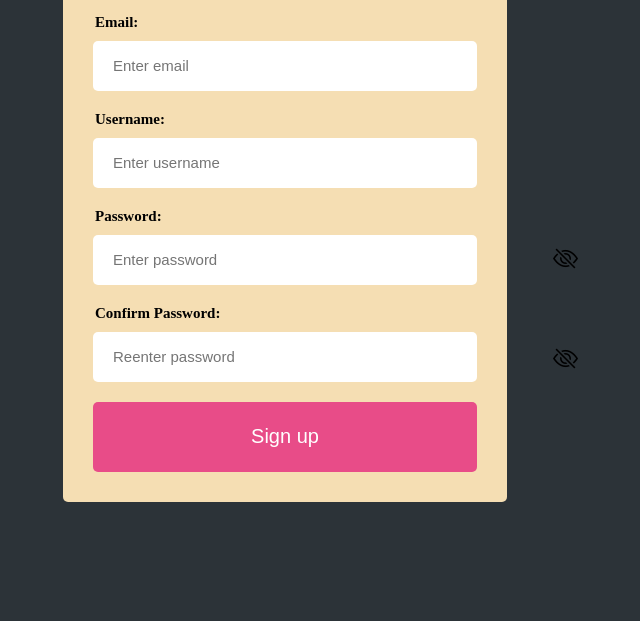
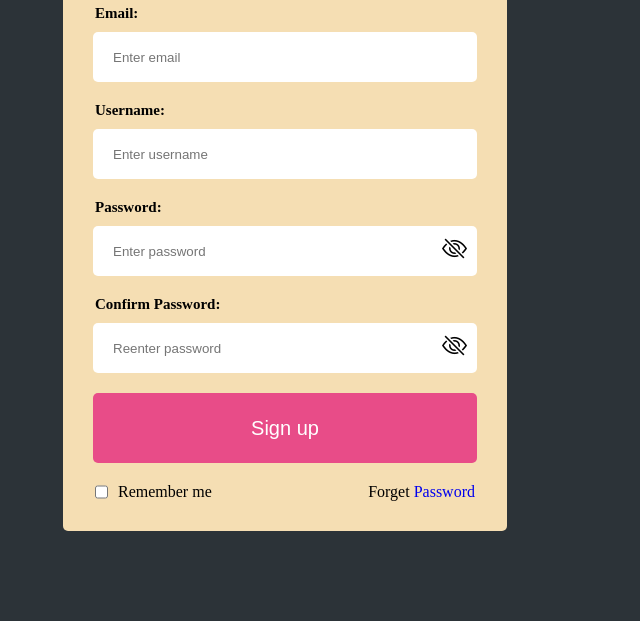
Before and after one commit to Mckarc/formValidation, a plain HTML site: page index.html in a window 1280 px wide. Shown: the part 179-800 px from the top of the page, without its empty margins (355-995 px from the left). Drawn offline with nearby package versions, Linux system fonts and the light colour scheme.

Commit message:
Update the index.html and style.css

```diff
--- a/index.html
+++ b/index.html
@@ -13,19 +13,39 @@
     <section>
         <div class="inner-container">
             <h1>Create Account</h1>
-            <form action="">
+            <form class="form" id="signUp" action="">
                 <label for="emai">Email:</label>
-                <input type="email" name="email" id="email" placeholder="Enter email">
+                <input type="email" name="email" id="email" placeholder="Enter email" autocomplete="off">
+                <small></small>
+
                 <label for="username">Username:</label>
-                <input type="text" name="username" id="username" placeholder="Enter username">
+                <input type="text" name="username" id="username" placeholder="Enter username" autocomplete="off">
+                <small></small>
+
                 <label for="password">Password:</label>
-                <input type="password" name="password" id="password" placeholder="Enter password">
-                <i class="one bi bi-eye-slash" id="togglePassword"></i>
+                <div class="form-inner-container">
+                    <input type="password" name="password" id="password" placeholder="Enter password" autocomplete="off">
+                    <i class="bi bi-eye-slash" id="togglePassword"></i>
+                </div>
+                <small></small>
+
                 <label for="password">Confirm Password:</label>
-                <input type="password" name="confirmpassword" id="confirmPassword" placeholder="Reenter password">
-                <i class="two bi bi-eye-slash" id="toggleConfirmPassword"></i>
+                <div class="form-inner-container">
+                    <input type="password" name="confirmpassword" id="confirmPassword" placeholder="Reenter password" autocomplete="off">
+                    <i class="bi bi-eye-slash" id="toggleConfirmPassword"></i>
+                </div>
+                <small></small>
+
                 <button type="sumbit" id="sumbit" class="btn-signup" href="#">Sign up</button>
             </form>
+
+            <div class="forget-password-container">
+                <div class="remember-container">
+                    <input type="checkbox" name="remember" value="save">
+                    <p>Remember me</p>
+                </div>
+                <p>Forget <a class="reset" href="#">Password</a></p>
+            </div>
         </div>
     </section>
 
--- a/style.css
+++ b/style.css
@@ -1,9 +1,12 @@
-*{
+:root {
+    --error-color: #dc3545;
+    --success-color: #28a745;
+    --warning-color: #ffc107;
+}*{
     margin: 0;
     padding: 0;
     box-sizing: border-box;
     outline: none;
-    font-size: 15px;
 }
 section{
     background-color: #2c3338;
@@ -15,10 +18,10 @@ section{
 .inner-container{
     background-color: wheat;
     border-radius: 5px;
-    padding: 20px;
+    padding: 30px 20px;
 }
 h1{
-    font-size: 20px;
+    font-size: 30px;
     text-align: center;
     margin: 10px;
 }
@@ -30,10 +33,9 @@ form{
 label{
     font-size: 15px;
     font-weight: 900;
-    padding-left: 12px;
-    padding-top: 10px;
+    padding: 10px 0px 0px 12px;
 }
-input{
+input[type="email"], input[type="text"], input[type="password"]{
     border-radius: 5px;
     height: 50px;
     width: 30vw;
@@ -44,21 +46,20 @@ input{
 input:focus{
     border: 3px solid #555;
 }
+.form-inner-container{
+    display: flex;
+    flex-direction: row;
+    justify-content: end;
+    position: relative;
+}
+form .bi{
+    font-size: 25px;
+    cursor: pointer;
+    position: absolute;
+    margin-top: 20px;
+    padding-right: 20px;
+}
 
-form .one{
-    font-size: 25px;
-    position: absolute;
-    margin-left: 470px;
-    margin-top: 242px;
-    cursor: pointer;
-}
-form .two{
-    font-size: 25px;
-    position: absolute;
-    margin-left: 470px;
-    margin-top: 342px;
-    cursor: pointer;
-}
 .btn-signup{
     background-color: #e84c88;
     border: none;
@@ -71,19 +72,15 @@ form .two{
     width: 30vw;
     margin: 10px;
 }
-
-/* @media (max-width: 768px){
-    form .one, form .two{
-        margin-left: 200px;
-    }
+.forget-password-container{
+    display: flex;
+    justify-content: space-between;
+    margin: 10px 12px 0px 12px;
 }
-@media (max-width: 390px){
-    form .one, form .two{
-        margin-left: 100px;
-    }
-} */
-/* @media (min-width:390px) and (max-width: 1400px){
-    form .one, form .two{
-        margin-left: 100px;
-    }
-} */
+.remember-container{
+    display: flex;
+    gap: 10px;
+}
+p .reset{
+    text-decoration: none;
+}
```
